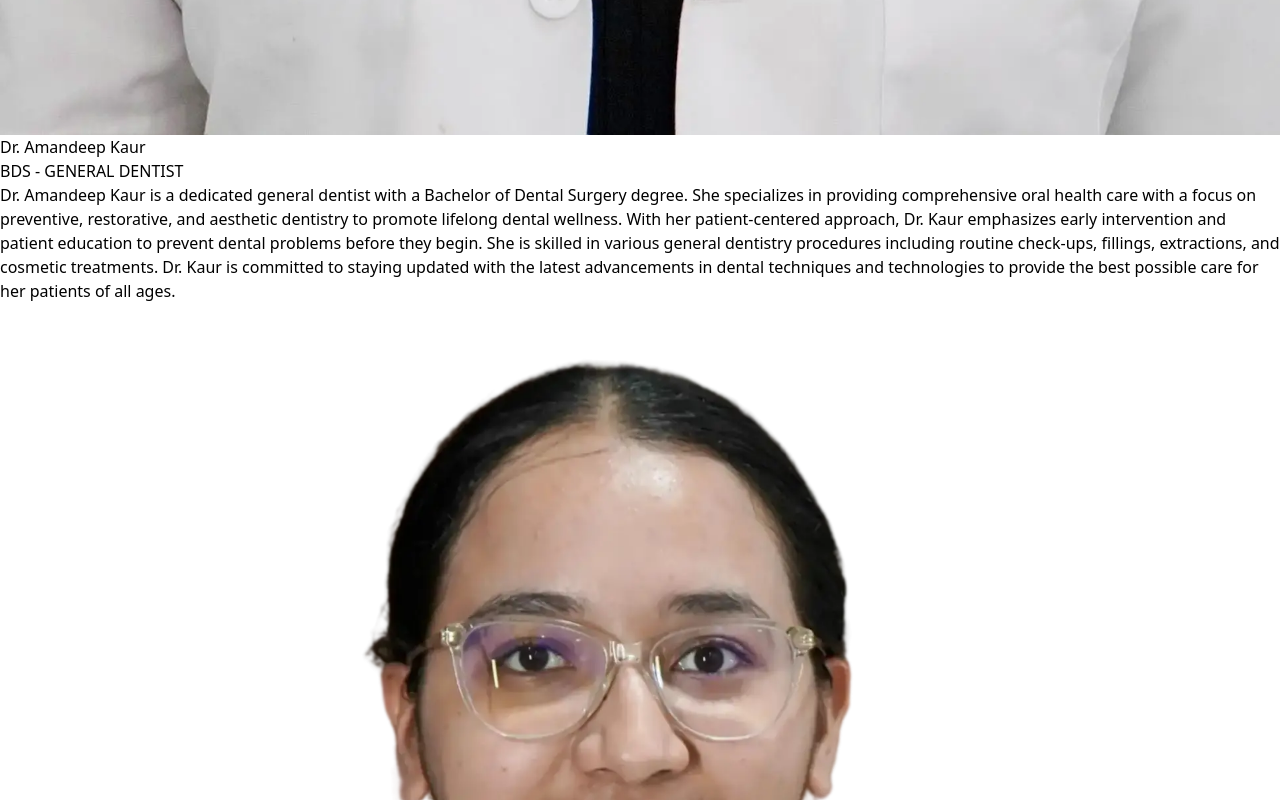
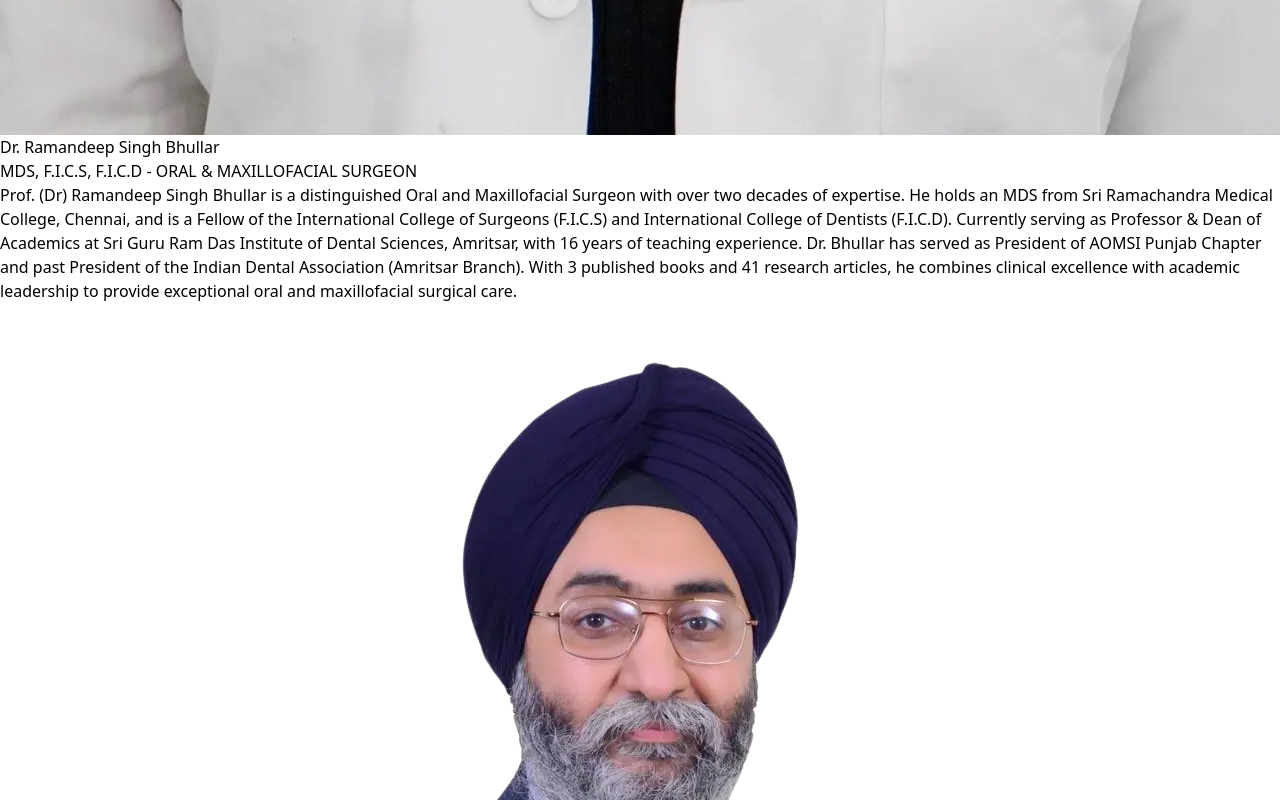
Before and after one commit to HeshMedia/mundra-dental-clinic, a React (Vite) app in the folder mundra-dental/: page /team in a window 1280 px wide. Shown: the part 6620-7420 px from the top of the page. Built offline with nearby package versions, Linux system fonts and the light colour scheme.

Commit message:
added new doctor

```diff
--- a/mundra-dental/src/pages/team.jsx
+++ b/mundra-dental/src/pages/team.jsx
@@ -30,6 +30,14 @@ const teamMembers = [
     description: "Dr. Roohan Chhina is a distinguished Pediatric and Preventive Dentistry specialist with over 10 years of clinical experience. Certified in Conscious Sedation and Microendodontics, she specializes in Pediatric Dentistry, Preventive Dentistry, and Interceptive Orthodontics. Dr. Chhinna is a proud gold medalist for her research in primary teeth endodontics at SAAPD and maintains active memberships in prestigious organizations including ISPPD, SAAPD, and the Indian Dental Association (IDA). She is deeply committed to providing ethical, evidence-based dental care, ensuring the highest standards of treatment for her young patients."
   },  {
     id: 4,
+    name: "Dr. Ramandeep Singh Bhullar",
+    title: "MDS, F.I.C.S, F.I.C.D - ORAL & MAXILLOFACIAL SURGEON",
+    image: "team/ramandeep.webp",
+    imageStyle: "w-full h-auto mt-[50px] object-contain",
+    description: "Prof. (Dr) Ramandeep Singh Bhullar is a distinguished Oral and Maxillofacial Surgeon with over two decades of expertise. He holds an MDS from Sri Ramachandra Medical College, Chennai, and is a Fellow of the International College of Surgeons (F.I.C.S) and International College of Dentists (F.I.C.D). Currently serving as Professor & Dean of Academics at Sri Guru Ram Das Institute of Dental Sciences, Amritsar, with 16 years of teaching experience. Dr. Bhullar has served as President of AOMSI Punjab Chapter and past President of the Indian Dental Association (Amritsar Branch). With 3 published books and 41 research articles, he combines clinical excellence with academic leadership to provide exceptional oral and maxillofacial surgical care."
+  },
+  {
+    id: 5,
     name: "Dr. Amandeep Kaur",
     title: "BDS - GENERAL DENTIST",
     image: "team/amandeep.webp",
```
Also changed, not shown: mundra-dental/public/team/ramandeep.webp (added).
